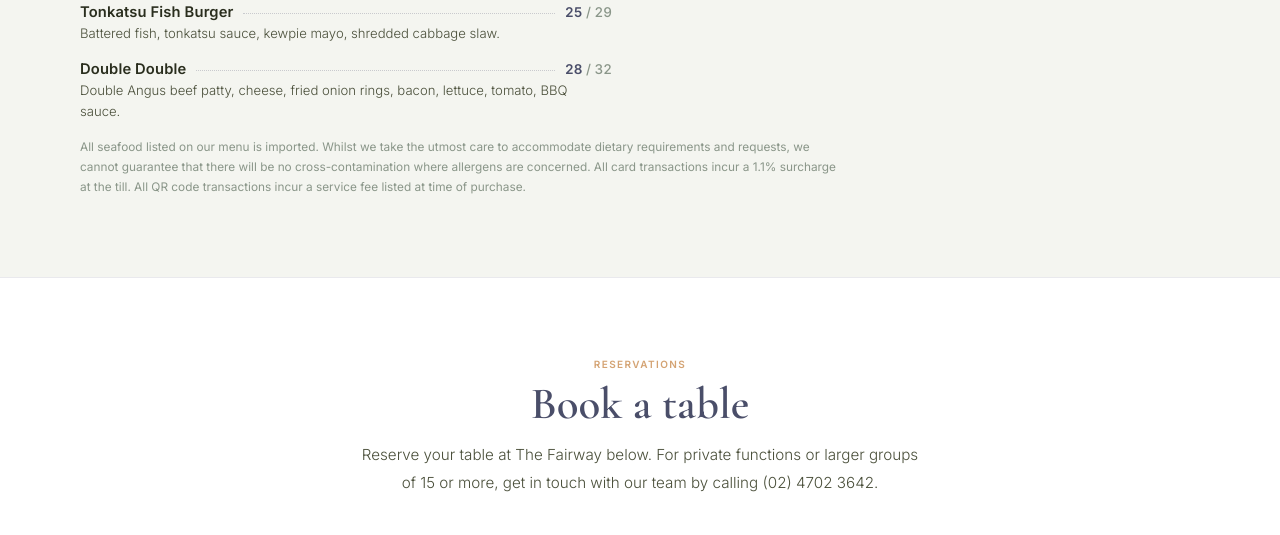
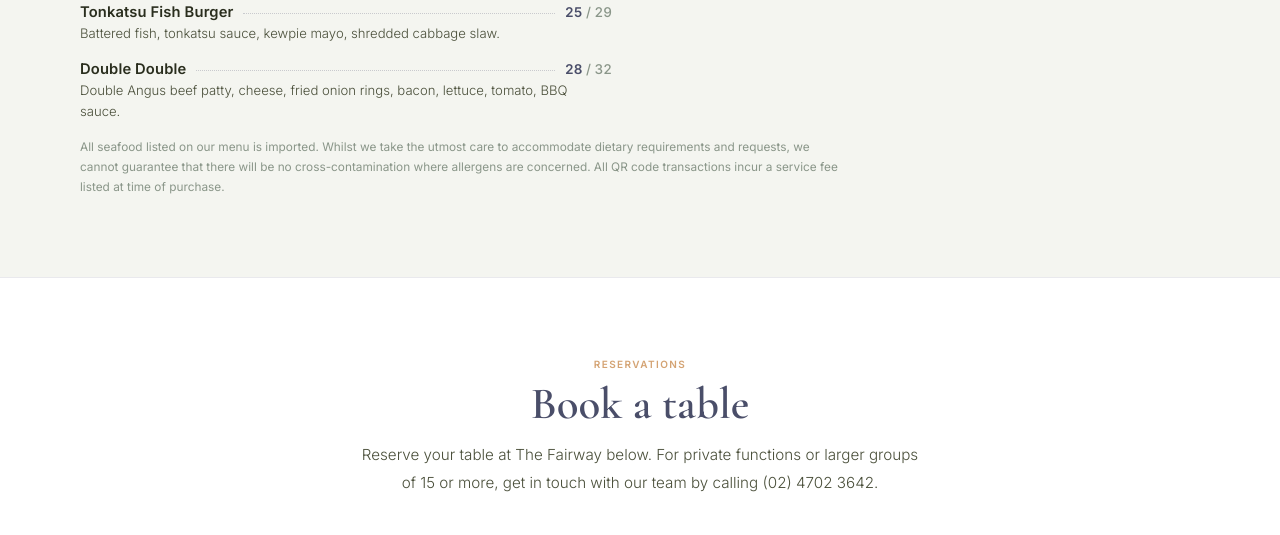
Before and after one commit to jbllfshg/fshg-website, a plain HTML site: page the-fairway.html in a window 1280 px wide. Shown: the part 6038-6573 px from the top of the page. Drawn offline with nearby package versions, Linux system fonts and the light colour scheme.

Commit message:
Remove card surcharge mention from menu fine print (#14)
Drop the 1.1% card transaction surcharge line from The Fairway and
The Jack & Cleaver menus.


Claude-Session: https://claude.ai/code/session_01AaJUHvhX6xXHVzQ28AAhm7

Co-authored-by: Claude <noreply@anthropic.com>

```diff
--- a/the-fairway.html
+++ b/the-fairway.html
@@ -421,7 +421,7 @@ iframe[data-id="nbi-widget"]{width:100%;min-height:560px;border:none;border-radi
 
     </div>
 
-    <p class="menu-fineprint">All seafood listed on our menu is imported. Whilst we take the utmost care to accommodate dietary requirements and requests, we cannot guarantee that there will be no cross-contamination where allergens are concerned. All card transactions incur a 1.1% surcharge at the till. All QR code transactions incur a service fee listed at time of purchase.</p>
+    <p class="menu-fineprint">All seafood listed on our menu is imported. Whilst we take the utmost care to accommodate dietary requirements and requests, we cannot guarantee that there will be no cross-contamination where allergens are concerned. All QR code transactions incur a service fee listed at time of purchase.</p>
   </div>
 </section>
 
```
Also changed, not shown: the-jack-and-cleaver.html (+1 -1 lines).
